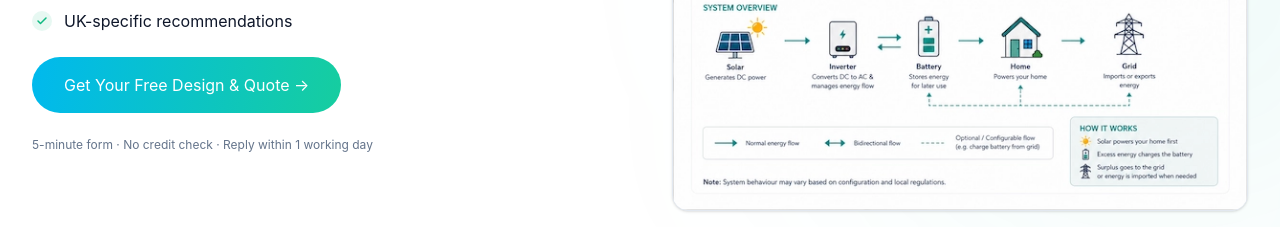
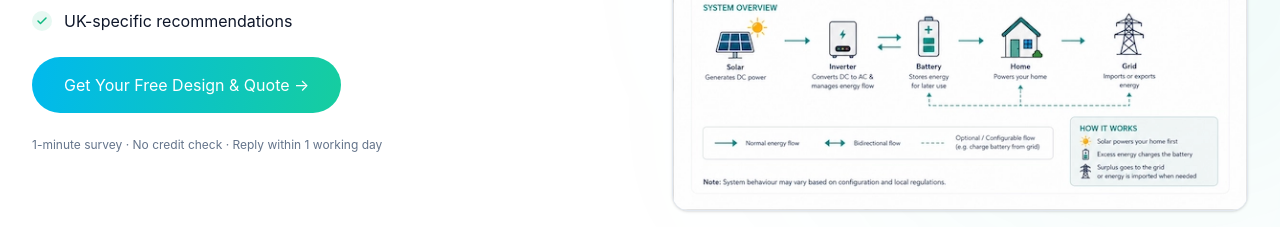
Before and after one commit to IMAGINEER/vn.solavita, a Next.js app: page / in a window 1280 px wide. Shown: the part 2140-2367 px from the top of the page. Built offline with nearby package versions, Linux system fonts and the light colour scheme.

Commit message:
style(homepage): relabel CTA tagline '5-minute form' → '1-minute survey'
Low-friction refresh of the mid-page CTA card under
FreeDesignQuoteSection. Single line, no functional change.

```diff
--- a/components/FreeDesignQuoteSection.tsx
+++ b/components/FreeDesignQuoteSection.tsx
@@ -143,7 +143,7 @@ export default function FreeDesignQuoteSection({
             </button>
 
             <p className="text-xs text-uk-slate">
-              5-minute form · No credit check · Reply within 1 working day
+              1-minute survey · No credit check · Reply within 1 working day
             </p>
           </div>
 
```
